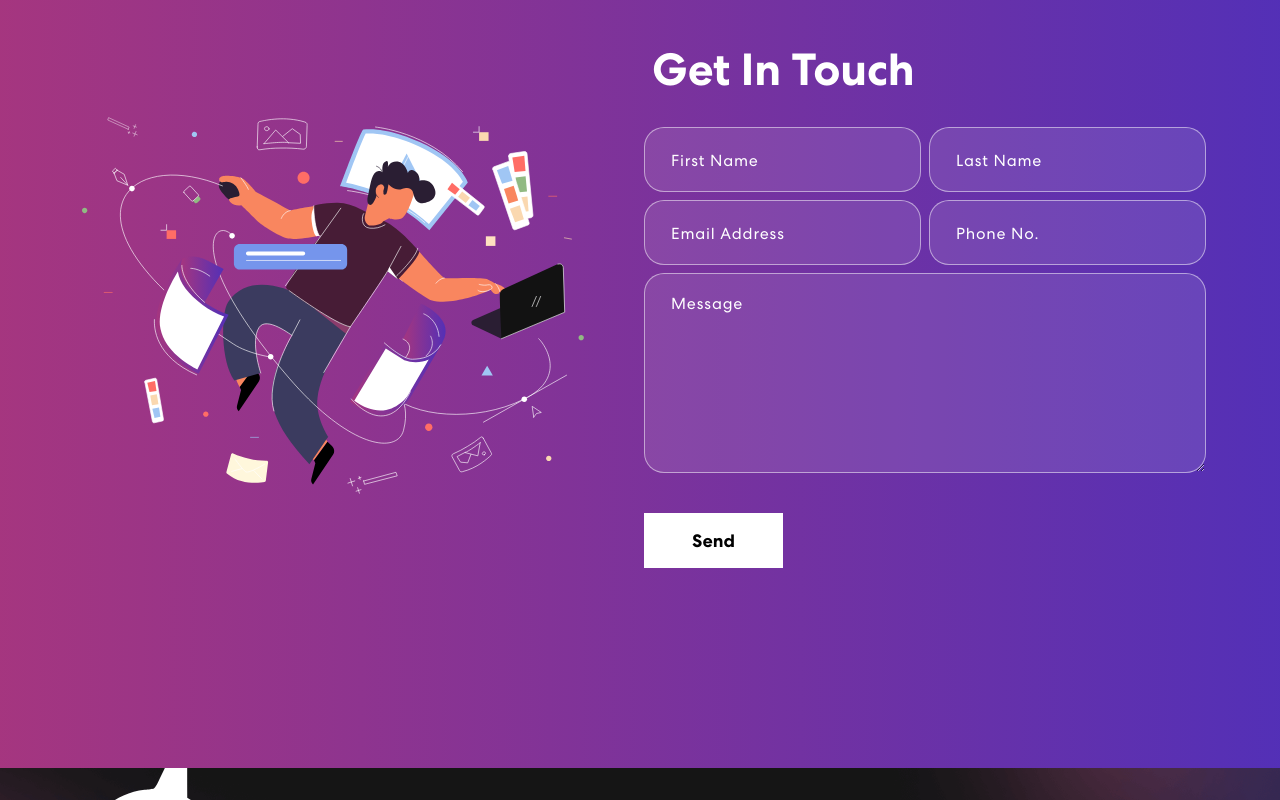
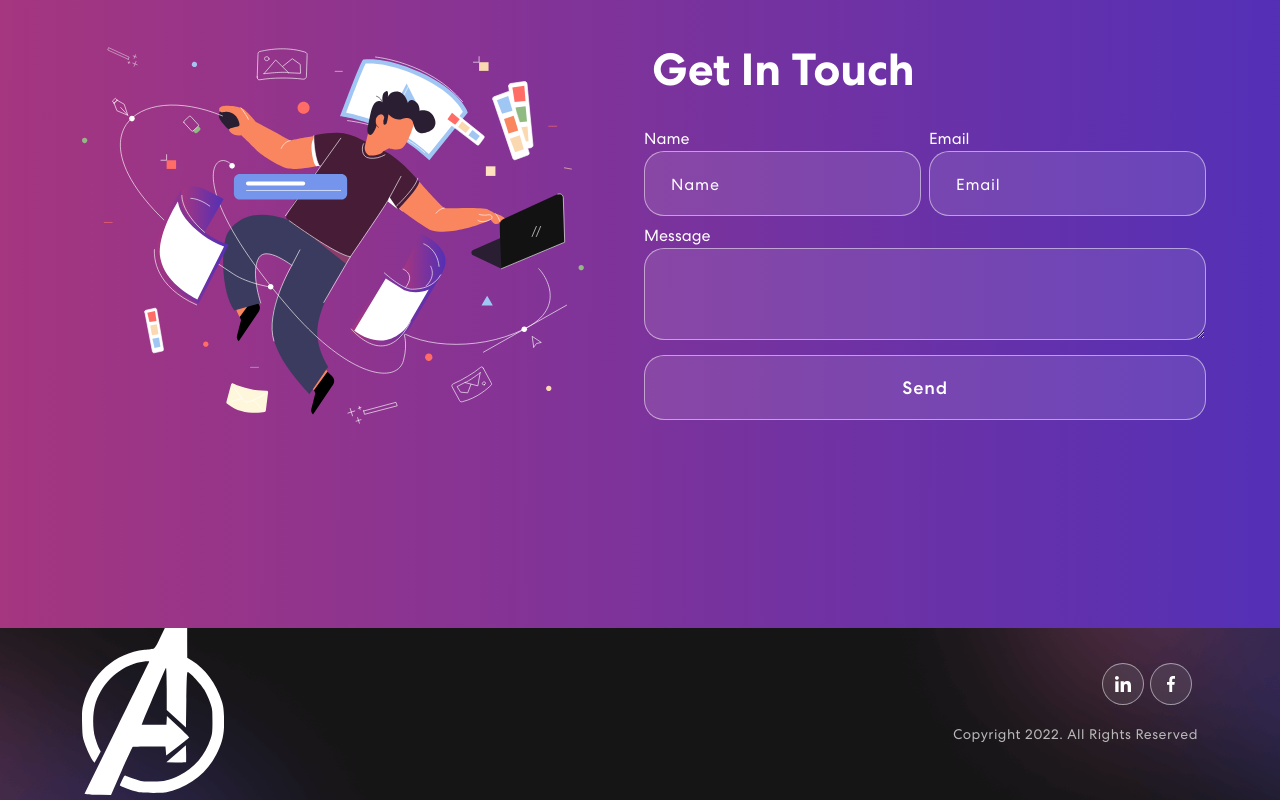
Before and after one commit to AbdulrahmanIsmailHaji/Abdulrahman987, a React (Create React App) app: page / in a window 1280 px wide. Shown: the part 2680-3480 px from the top of the page. Built offline with nearby package versions, Linux system fonts and the light colour scheme.

Commit message:
email sending

```diff
--- a/package.json
+++ b/package.json
@@ -3,6 +3,7 @@
   "version": "0.1.0",
   "private": true,
   "dependencies": {
+    "@emailjs/browser": "^3.12.1",
     "@fortawesome/fontawesome-free": "^6.5.1",
     "@testing-library/jest-dom": "^5.16.4",
     "@testing-library/react": "^13.3.0",
@@ -24,6 +25,7 @@
     "react-router-dom": "^6.3.0",
     "react-router-hash-link": "^2.4.3",
     "react-scripts": "^5.0.1",
+    "react-toastify": "^10.0.4",
     "web-vitals": "^2.1.4"
   },
   "scripts": {
--- a/src/components/Contact.js
+++ b/src/components/Contact.js
@@ -1,60 +1,35 @@
-import { useState } from "react";
+import React, { useRef } from "react";
 import { Container, Row, Col } from "react-bootstrap";
 import contactImg from "../assets/img/contact-img.svg";
 import "animate.css";
 import TrackVisibility from "react-on-screen";
+import emailjs from "@emailjs/browser";
+import { toast, ToastContainer } from "react-toastify";
+import "react-toastify/dist/ReactToastify.css";
 
 export const Contact = () => {
-  const formInitialDetails = {
-    firstName: "",
-    lastName: "",
-    email: "",
-    phone: "",
-    message: "",
-  };
-  const [formDetails, setFormDetails] = useState(formInitialDetails);
-  const [buttonText, setButtonText] = useState("Send");
-  const [status, setStatus] = useState({});
+  const form = useRef();
 
-  const onFormUpdate = (category, value) => {
-    setFormDetails({
-      ...formDetails,
-      [category]: value,
-    });
-  };
+  const sendEmail = (e) => {
+    e.preventDefault();
 
-  const handleSubmit = async (e) => {
-    e.preventDefault();
-    setButtonText("Sending...");
-
-    try {
-      const response = await fetch("http://localhost:5000/contact", {
-        method: "POST",
-        headers: {
-          "Content-Type": "application/json",
+    emailjs
+      .sendForm(
+        "service_mtctmej",
+        "template_cjleeqc",
+        form.current,
+        "OH-oxL7vjgBOdtTYC"
+      )
+      .then(
+        (result) => {
+          console.log(result.text);
+          toast.success("Message sent successfully!"); // Display success notification
         },
-        body: JSON.stringify(formDetails),
-      });
-
-      const result = await response.json();
-
-      setButtonText("Send");
-
-      if (response.ok) {
-        setStatus({ success: true, message: "Message sent successfully" });
-      } else {
-        setStatus({
-          success: false,
-          message: "Something went wrong, please try again later.",
-        });
-      }
-    } catch (error) {
-      console.error("Error submitting form:", error);
-      setStatus({
-        success: false,
-        message: "Something went wrong, please try again later.",
-      });
-    }
+        (error) => {
+          console.log(error.text);
+          toast.error("Failed to send message."); // Display error notification
+        }
+      );
   };
 
   return (
@@ -83,72 +58,31 @@ export const Contact = () => {
                   }
                 >
                   <h2>Get In Touch</h2>
-                  <form onSubmit={handleSubmit}>
+                  <form ref={form} onSubmit={sendEmail}>
                     <Row>
                       <Col size={12} sm={6} className="px-1">
+                        <label htmlFor="user_name">Name</label>
                         <input
                           type="text"
-                          value={formDetails.firstName}
-                          placeholder="First Name"
-                          onChange={(e) =>
-                            onFormUpdate("firstName", e.target.value)
-                          }
+                          id="user_name"
+                          name="user_name"
+                          placeholder="Name"
                         />
                       </Col>
                       <Col size={12} sm={6} className="px-1">
+                        <label htmlFor="user_email">Email</label>
                         <input
-                          type="text"
-                          value={formDetails.lasttName}
-                          placeholder="Last Name"
-                          onChange={(e) =>
-                            onFormUpdate("lastName", e.target.value)
-                          }
-                        />
-                      </Col>
-                      <Col size={12} sm={6} className="px-1">
-                        <input
+                          id="user_email"
                           type="email"
-                          value={formDetails.email}
-                          placeholder="Email Address"
-                          onChange={(e) =>
-                            onFormUpdate("email", e.target.value)
-                          }
-                        />
-                      </Col>
-                      <Col size={12} sm={6} className="px-1">
-                        <input
-                          type="tel"
-                          value={formDetails.phone}
-                          placeholder="Phone No."
-                          onChange={(e) =>
-                            onFormUpdate("phone", e.target.value)
-                          }
+                          name="user_email"
+                          placeholder="Email"
                         />
                       </Col>
                       <Col size={12} className="px-1">
-                        <textarea
-                          rows="6"
-                          value={formDetails.message}
-                          placeholder="Message"
-                          onChange={(e) =>
-                            onFormUpdate("message", e.target.value)
-                          }
-                        ></textarea>
-                        <button type="submit">
-                          <span>{buttonText}</span>
-                        </button>
+                        <label>Message</label>
+                        <textarea name="message" />
+                        <input type="submit" value="Send" />
                       </Col>
-                      {status.message && (
-                        <Col>
-                          <p
-                            className={
-                              status.success === false ? "danger" : "success"
-                            }
-                          >
-                            {status.message}
-                          </p>
-                        </Col>
-                      )}
                     </Row>
                   </form>
                 </div>
@@ -157,6 +91,7 @@ export const Contact = () => {
           </Col>
         </Row>
       </Container>
+      <ToastContainer position="top-right" autoClose={5000} hideProgressBar />
     </section>
   );
 };
```
Also changed, not shown: server.js (deleted, +0 -57 lines), src/setupTests.js (deleted, +0 -5 lines), 1 other file (tests, documents, lock files or other folders).
